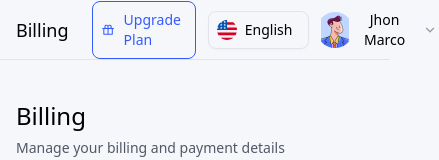
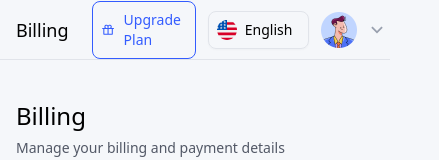
Before and after one commit to santokhan/chatbookly, a Vue app: page / in a window 390 px wide. Shown: the top 160 px of the page, 439 px wide, since content can reach past the window. Built offline with nearby package versions, Linux system fonts and the light colour scheme.

Commit message:
Make responsive

```diff
--- a/src/components/layouts/parts/HeaderProfile.vue
+++ b/src/components/layouts/parts/HeaderProfile.vue
@@ -1,10 +1,10 @@
 <template>
   <div class="relative">
     <button type="button" class="text-sm font-medium flex items-center gap-2">
-      <figure class="size-9">
-        <img src="/assets/images/placeholder-profile.png" class="w-full h-full object-cover" />
+      <figure class="size-9" title="Jhon Marco">
+        <img src="/assets/images/placeholder-profile.png" alt="profile" class="w-full h-full object-cover" />
       </figure>
-      <p>Jhon Marco</p>
+      <p class="hidden md:block">Jhon Marco</p>
       <svg class="size-6" width="24" height="24" viewBox="0 0 24 24" fill="none" xmlns="http://www.w3.org/2000/svg">
         <path
           d="M12.0001 13.0546L16.4551 8.59961L17.7277 9.87221L12.0001 15.5998L6.27246 9.87221L7.54506 8.59961L12.0001 13.0546Z"
```
